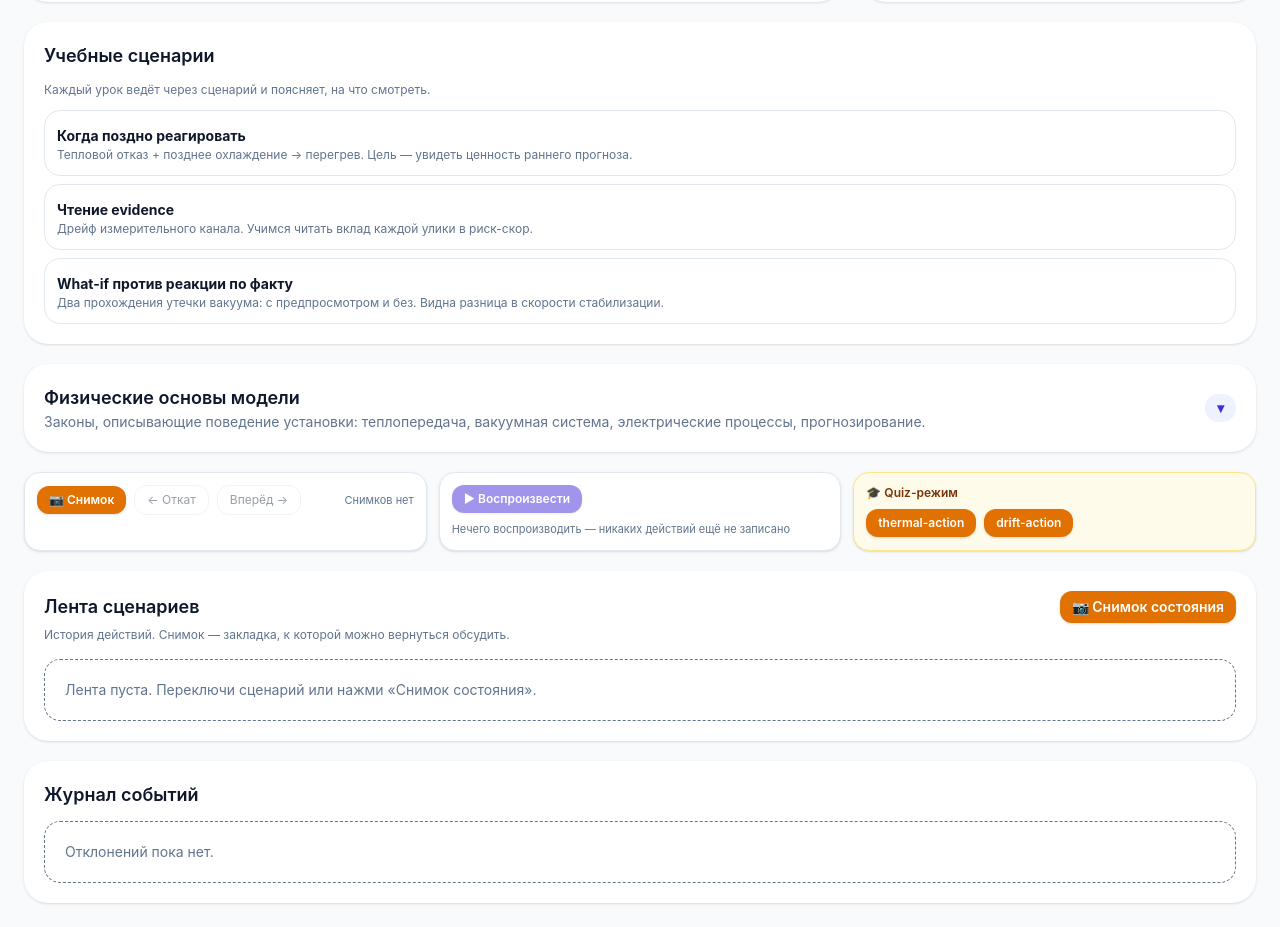
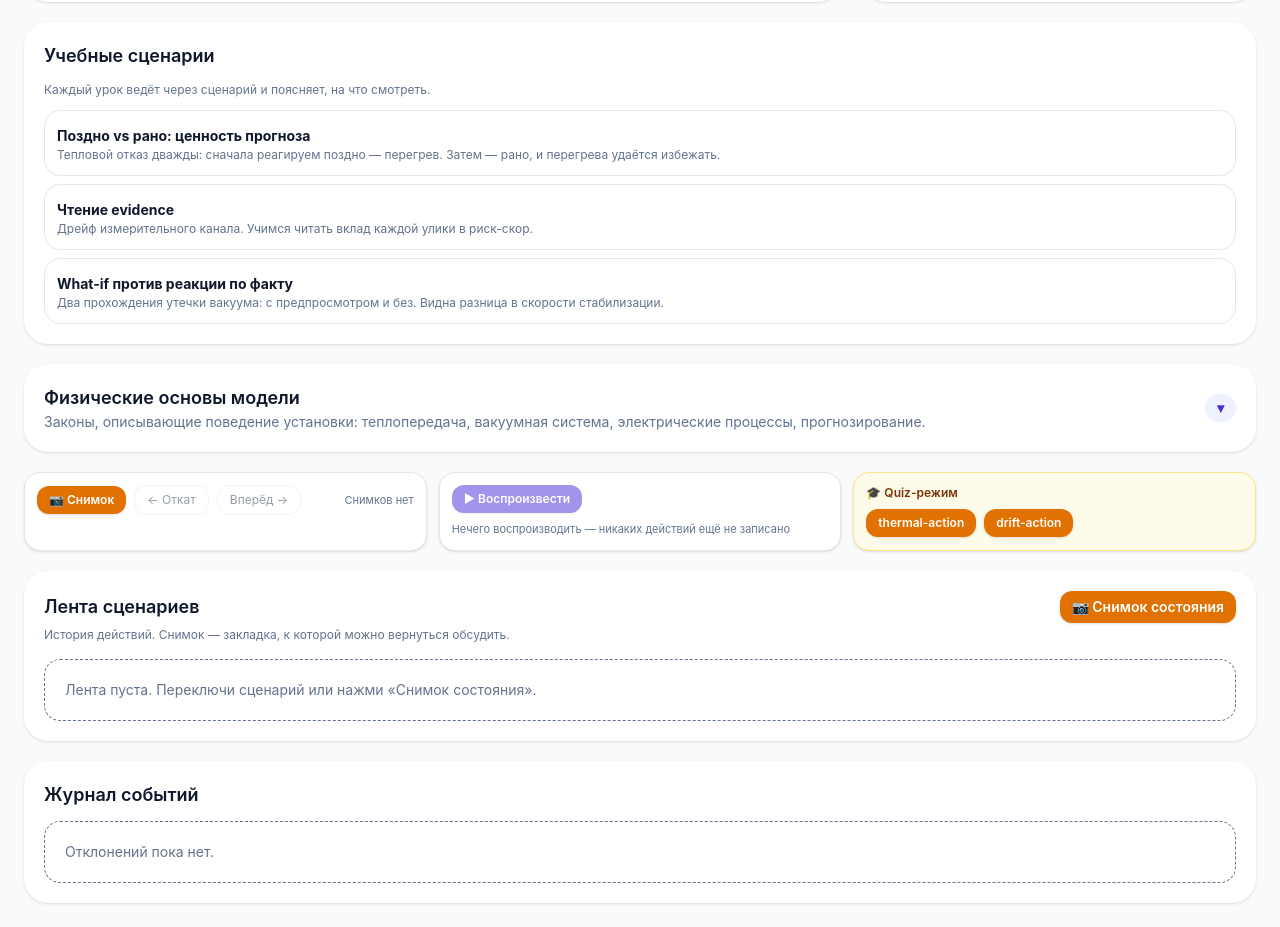
Before and after one commit to fidlow/digital-twin-lab, a React (Vite) app: page / in a window 1280 px wide. Shown: the part 1360-2287 px from the top of the page. Built offline with nearby package versions, Linux system fonts and the light colour scheme.

Commit message:
feat: extend «late-reaction» lesson with early-reaction follow-up steps

```diff
--- a/src/lessons/lessons.ts
+++ b/src/lessons/lessons.ts
@@ -4,13 +4,18 @@ import type { Lesson } from "../types/lessons";
 export const LESSONS: Lesson[] = [
   {
     id: "late-reaction",
-    title: "Когда поздно реагировать",
-    summary: "Тепловой отказ + позднее охлаждение → перегрев. Цель — увидеть ценность раннего прогноза.",
+    title: "Поздно vs рано: ценность прогноза",
+    summary: "Тепловой отказ дважды: сначала реагируем поздно — перегрев. Затем — рано, и перегрева удаётся избежать.",
     steps: [
       { text: "Установка в норме. Обратите внимание: риск-скор около нуля, прогноз температуры идёт ровно.", advanceOn: { kind: "manual" } },
       { text: "Включаем сценарий «Перегрев». Тепловой поток превышает естественные потери. Серая baseline-линия (без вмешательства) уходит вверх — ждём, пока риск превысит 30.", action: { kind: "setMode", mode: "thermal" }, advanceOn: { kind: "riskAtLeast", threshold: 30 } },
       { text: "Реагируем поздно: включаем охлаждение на максимум.", action: { kind: "setControls", controls: { heater: 1, cooling: 1 } }, advanceOn: { kind: "delay", ms: 6000 } },
-      { text: "Температура продолжает расти по инерции. Если бы мы среагировали на ранний прогноз, перегрева можно было бы избежать.", advanceOn: { kind: "manual" } },
+      { text: "Температура продолжает расти по инерции — это цена позднего вмешательства. Сейчас откатим установку и попробуем среагировать рано.", advanceOn: { kind: "manual" } },
+      { text: "Возвращаем режим в норму. Охлаждение всё ещё на максимуме — установка быстро остынет. Дождитесь, пока температура опустится в зелёную зону, и нажмите далее.", action: { kind: "setMode", mode: "normal" }, advanceOn: { kind: "manual" } },
+      { text: "Сбрасываем охлаждение к дефолту, чтобы повторить «Перегрев» с чистого листа.", action: { kind: "setControls", controls: { heater: 1, cooling: 0 } }, advanceOn: { kind: "manual" } },
+      { text: "Снова включаем «Перегрев». В этот раз реагируем при первых признаках риска — ждём, пока риск превысит 15.", action: { kind: "setMode", mode: "thermal" }, advanceOn: { kind: "riskAtLeast", threshold: 15 } },
+      { text: "Реагируем рано: включаем охлаждение, не дожидаясь критического риска.", action: { kind: "setControls", controls: { heater: 1, cooling: 1 } }, advanceOn: { kind: "delay", ms: 6000 } },
+      { text: "Прогноз стабилизируется, температура остаётся в зелёной зоне — перегрева удалось избежать. Сравните с шагом 4: тот же сценарий, разница только в моменте реакции.", advanceOn: { kind: "manual" } },
     ],
   },
   {
```
